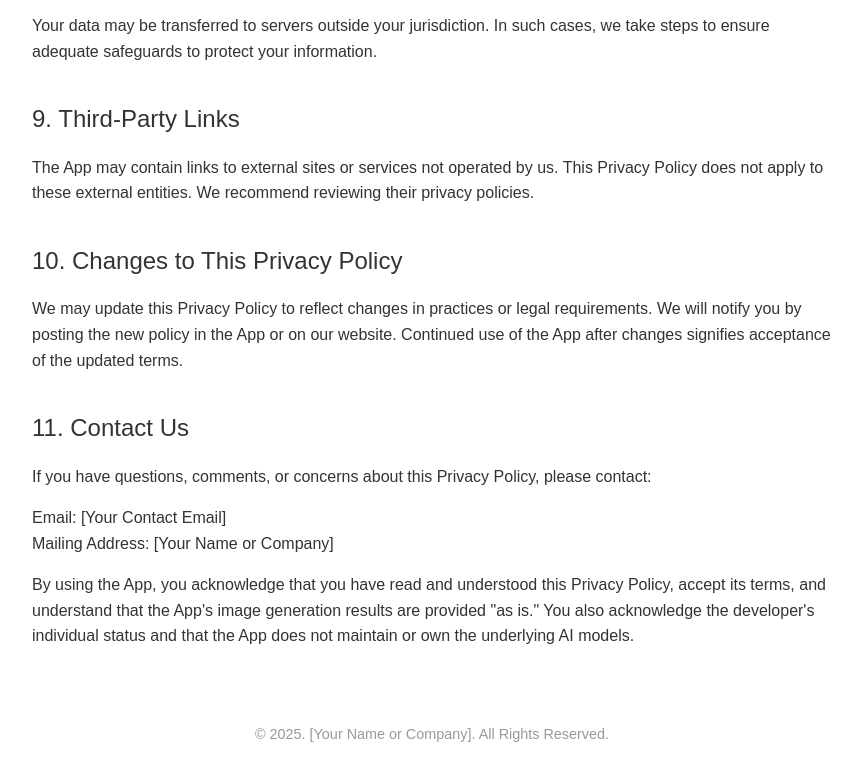
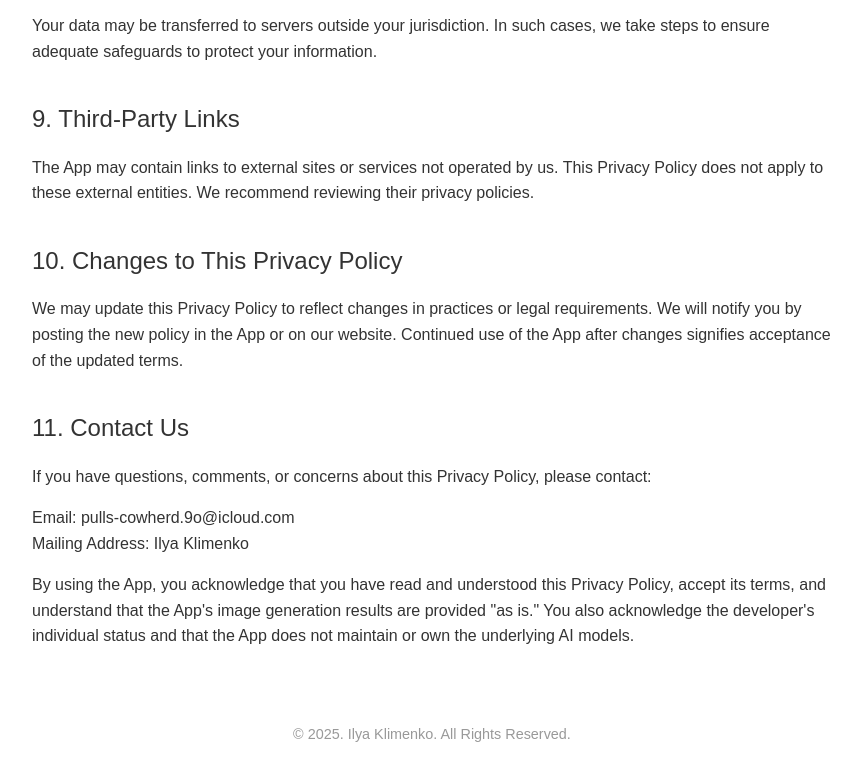
Before and after one commit to TactMK/ImageAI, a plain HTML site: page index.html in a window 1280 px wide. Shown: the part 4759-5540 px from the top of the page, without its empty margins (208-1069 px from the left). Drawn offline with Linux system fonts and the light colour scheme.

Commit message:
Update index.html

```diff
--- a/index.html
+++ b/index.html
@@ -199,8 +199,8 @@
 
     <h2>11. Contact Us</h2>
     <p>If you have questions, comments, or concerns about this Privacy Policy, please contact:</p>
-    <p>Email: [Your Contact Email]<br>
-    Mailing Address: [Your Name or Company]</p>
+    <p>Email: pulls-cowherd.9o@icloud.com<br>
+    Mailing Address: Ilya Klimenko</p>
 
     <p>By using the App, you acknowledge that you have read and understood this Privacy Policy, accept its terms, and understand that the App's
     image generation results are provided "as is." You also acknowledge the developer's individual status and that the App does not maintain or
@@ -208,7 +208,7 @@
 </main>
 
 <footer>
-    <p>&copy; 2025. [Your Name or Company]. All Rights Reserved.</p>
+    <p>&copy; 2025. Ilya Klimenko. All Rights Reserved.</p>
 </footer>
 </body>
 </html>
```
